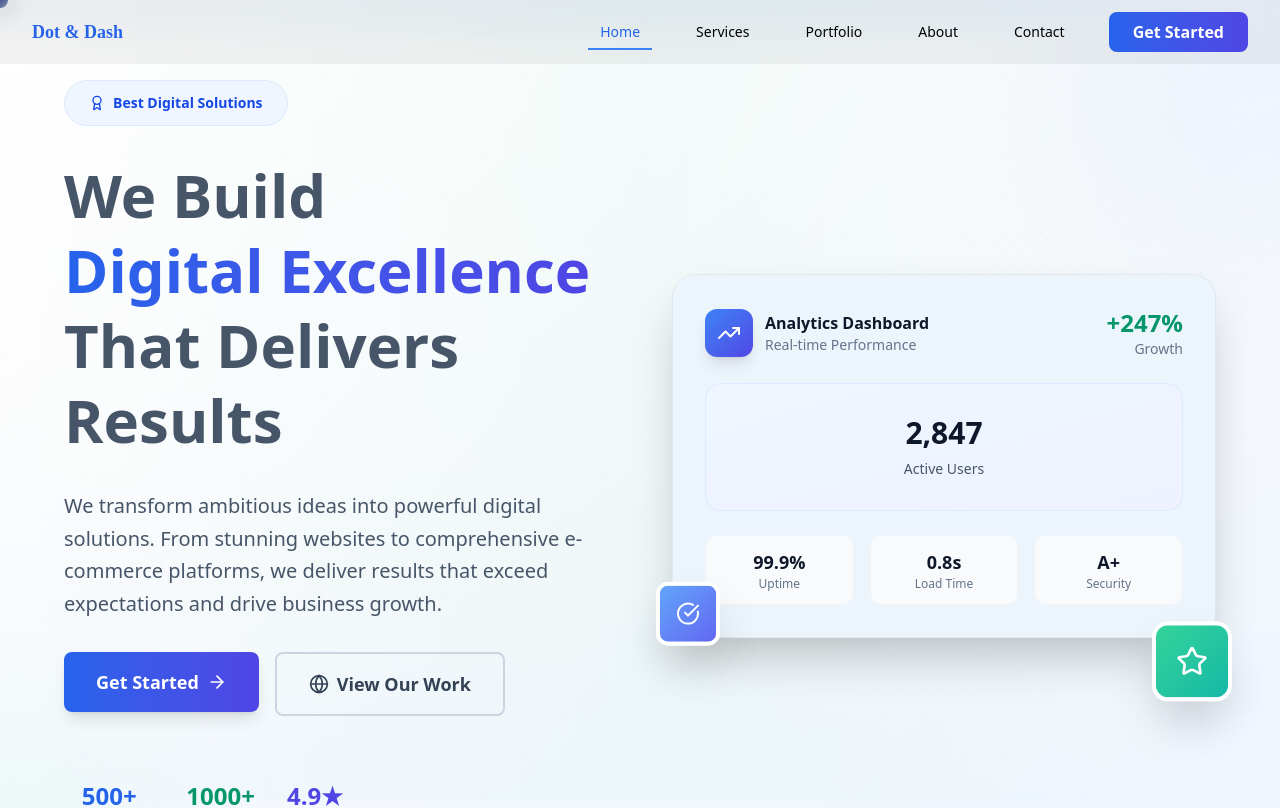
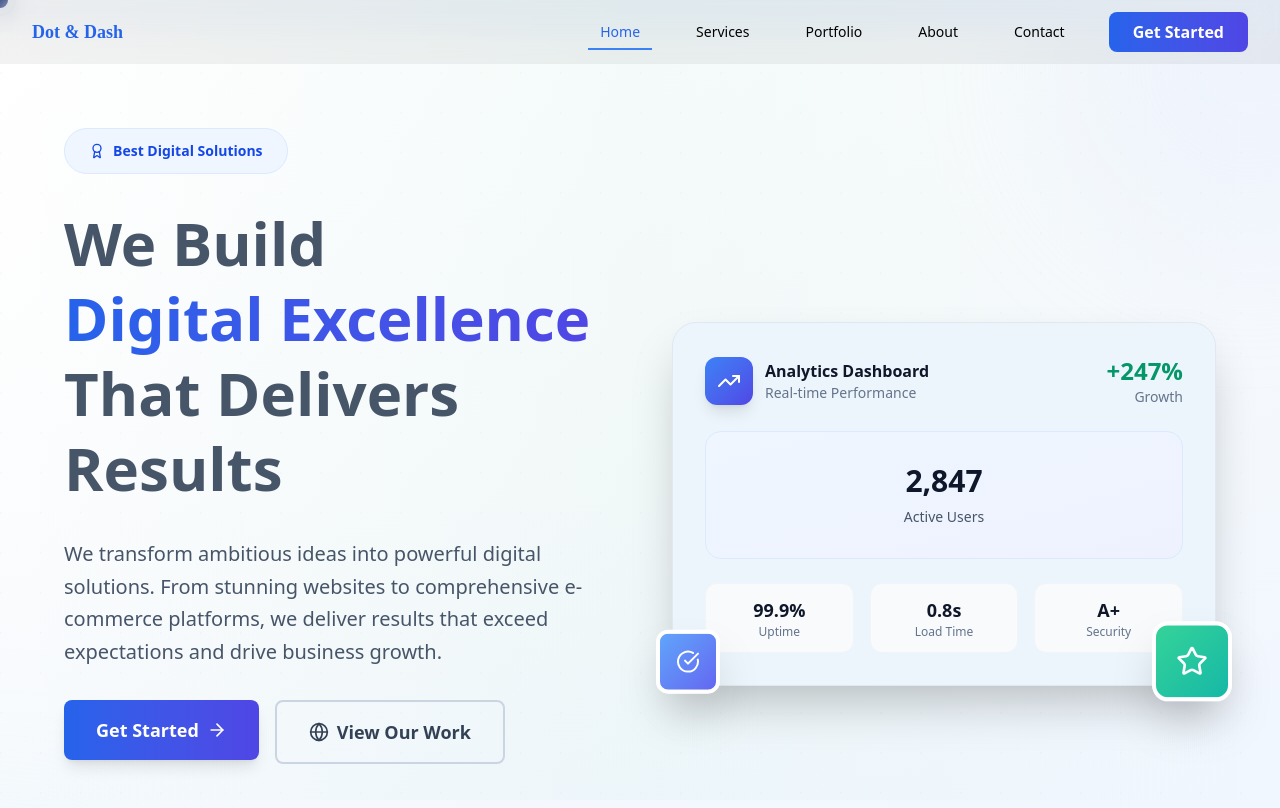
Before and after one commit to MuhammadAbdullah029/dotdash, a React (Vite) app: page / in a window 1280 px wide. Shown: the top 808 px of the page. Built offline with nearby package versions, Linux system fonts and the light colour scheme.

Commit message:
fixing hero sec padding

```diff
--- a/src/pages/Home.jsx
+++ b/src/pages/Home.jsx
@@ -88,7 +88,7 @@ const Home = () => {
   return (
     <div className="pt-[2rem]">
       {/* Hero Section */}
-      <section className="relative min-h-screen flex items-center justify-center overflow-hidden bg-gradient-to-br from-slate-50 to-blue-50 ">
+      <section className="relative min-h-screen py-[3rem] flex items-center justify-center overflow-hidden bg-gradient-to-br from-slate-50 to-blue-50 ">
         {/* Clean Professional Background */}
         <div className="absolute inset-0 bg-gradient-to-br from-white via-slate-50 to-blue-50">
           <div className="absolute inset-0 bg-gradient-to-t from-blue-50/50 via-transparent to-transparent"></div>
@@ -252,7 +252,7 @@ const Home = () => {
 
                 {/* Floating Elements */}
                 <FloatingElement duration={6} amplitude={15}>
-                  <div className="absolute -top-4 -right-4 w-20 h-20 bg-gradient-to-br from-emerald-400 to-teal-500 rounded-2xl flex items-center justify-center shadow-2xl border-4 border-white">
+                  <div className="absolute -bottom-4 -right-4 w-20 h-20 bg-gradient-to-br from-emerald-400 to-teal-500 rounded-2xl flex items-center justify-center shadow-2xl border-4 border-white">
                     <Star className="w-8 h-8 text-white" />
                   </div>
                 </FloatingElement>
```
